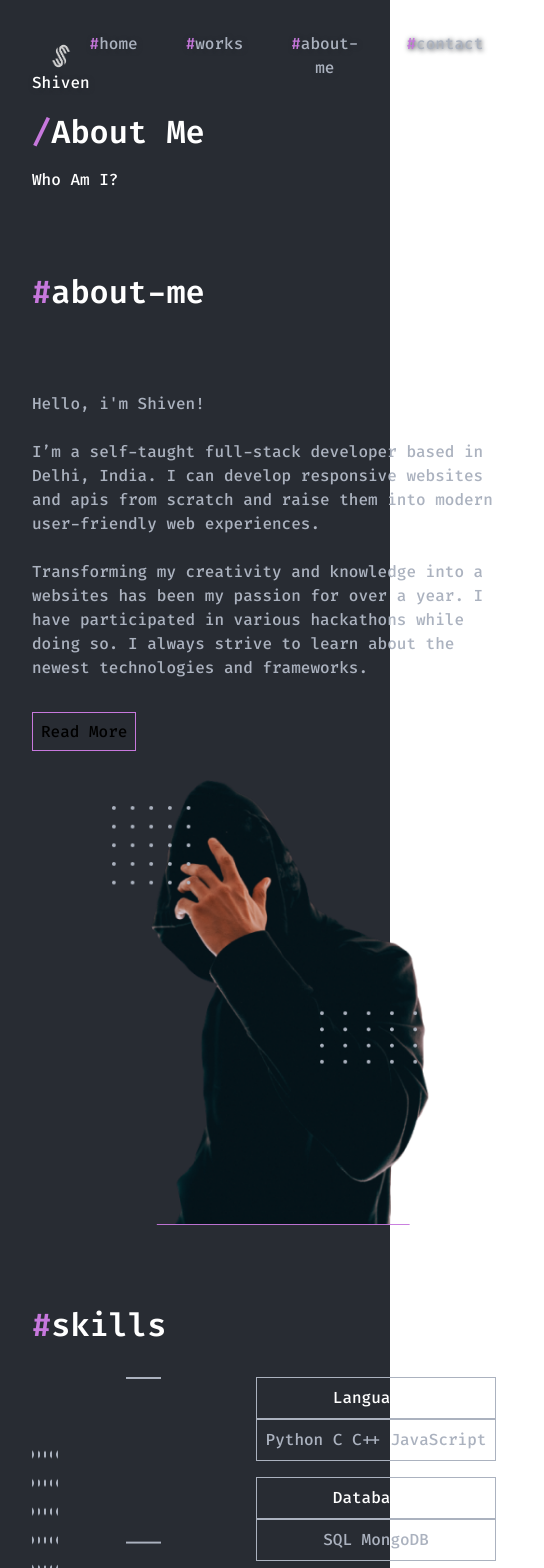
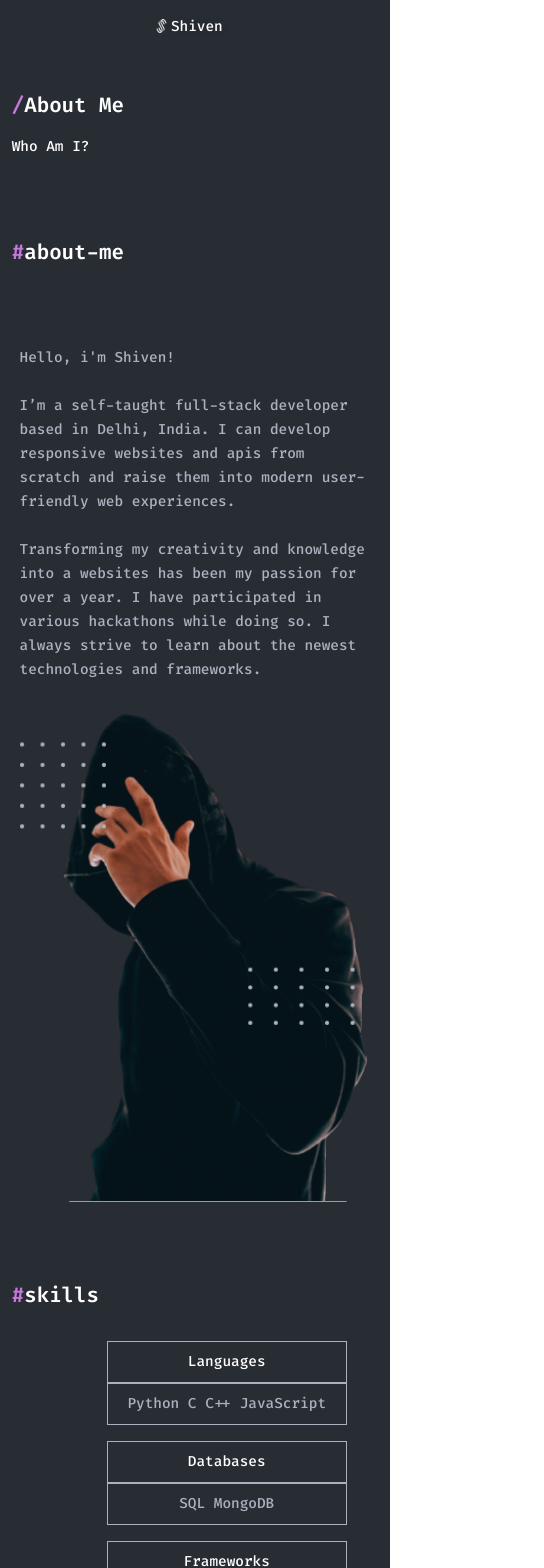
Before and after one commit to Nevish-302/Portfolio, a React (Vite) app: page /about in a window 390 px wide. Shown: the top 1568 px of the page, 544 px wide, since content can reach past the window. Built offline with nearby package versions, Linux system fonts and the light colour scheme.

Commit message:
mobile-responsive

```diff
--- a/src/components/Navbar/Navbar.css
+++ b/src/components/Navbar/Navbar.css
@@ -40,3 +40,32 @@
     top: .5rem;
     height: 2rem;
 }
+@media (max-width : 480px) {
+.nav-logo-image{
+    height: 1.2rem;
+    top: 0.3rem;
+    text-align: left;
+    justify-content: left;
+}
+.nav-buttons {
+    flex-direction: column;
+    display: none;
+}
+.navbar{
+    flex-direction: column;
+    width: 90vw;
+    background-color: #282c33;
+
+}
+.nav-vbar {
+    display: none;
+}
+.nav-button {
+    width: fit-content;
+    padding-right: 2rem;
+    padding-left: 1rem;
+    margin-bottom: .1rem;
+    text-align: left;
+
+}
+}
--- a/src/components/Navbar/Navbar.jsx
+++ b/src/components/Navbar/Navbar.jsx
@@ -7,6 +7,11 @@ import { Link } from "react-router-dom";
 
 export default function Navbar()
 {
+    const showNav = () => {
+        const jack = document.getElementsByClassName('nav-buttons')[0].style;
+        jack.display = jack.display == '' ? 'flex' : '';
+        console.log(jack.display == '')
+    }
     return (
         <div className="navbar">
             <div className="nav-vbar">
@@ -14,7 +19,7 @@ export default function Navbar()
                 <a href="https://github.com/Nevish-302"><img src={github} className="nav-image" /></a>
                 <a href="https://www.linkedin.com/in/shiven-upadhyay-9834bb100/"><img src={linkedin} className="nav-image" /></a>
             </div>
-        <div className="nav-logo text white">
+        <div className="nav-logo text white" onClick={showNav}>
             <img src={logo} className="nav-logo-image" />
             Shiven
         </div>
--- a/src/components/footer/Footer.css
+++ b/src/components/footer/Footer.css
@@ -33,3 +33,14 @@
     top: .2rem;
     height: 2rem;
 }
+@media (max-width : 480px) {
+    .footer{
+        width: 94vw;
+    }
+    .footer-desc {
+        display: none;
+    }
+    .footer-name{
+        display: none;
+    }
+}
--- a/src/components/landingPage/About.css
+++ b/src/components/landingPage/About.css
@@ -19,3 +19,18 @@
     display: block;
     margin-top: 2rem;
 }
+@media (max-width : 480px) {
+.about-image{
+        width: 90vw;
+    }
+.about-text{
+        width: 90vw;
+    }
+.lp-about {
+    display: block;
+    width: 94vw;
+}
+.read-more{
+    display: none;
+}
+}
--- a/src/components/landingPage/Contacts.css
+++ b/src/components/landingPage/Contacts.css
@@ -6,6 +6,7 @@
 .contacts-box {
     margin-top: 2rem;
     display: flex;
+    flex-wrap: wrap;
     flex-direction: row;
     justify-content: space-between;
 }
@@ -29,3 +30,11 @@
     margin-right: .5rem;
     height: 2rem;
 }
+@media (max-width : 480px) {
+.lp-contacts {
+    width: 94vw;
+}
+.contact-list {
+    margin-top: 2rem;
+}
+}
--- a/src/components/landingPage/Intro.css
+++ b/src/components/landingPage/Intro.css
@@ -71,3 +71,47 @@
 .by{
     padding: .9rem;
 }
+@media (max-width : 480px) {
+    .intro-quote-box {
+        display: none;
+    }
+    #root {
+        padding: 3vw;
+    }
+    .intro-main {
+        display: block;
+        flex-direction: column;
+        width: 94vw;
+        justify-content: center;
+
+    }
+    .head {
+        font-size: 1.3rem;
+        line-height: 1.7rem;
+    }
+    .intro-head{
+        width: 90vw;
+    }
+    .intro-left {
+        text-align: justify;
+        padding: 0;
+        margin-right: 0;
+    }
+    .intro-left > .purple-box {
+        display: none;
+    }
+    .intro-desc {
+        width: 90vw;
+    }
+    .intro-box {
+        width: 90vw;
+        margin-left: 0;
+    }
+    .text
+    {
+        font-size: .9rem;
+    }
+    .intro-image {
+        width: 90vw;
+    }
+}
--- a/src/components/landingPage/Project1.css
+++ b/src/components/landingPage/Project1.css
@@ -25,3 +25,11 @@
 .project-buttons {
     display: flex;
 }
+@media (max-width : 480px) {
+    .project {
+        display: block;
+        width: 90vw;
+    }.project-image {
+        width: 90vw;
+    }
+    }
--- a/src/components/landingPage/Projects.css
+++ b/src/components/landingPage/Projects.css
@@ -8,3 +8,12 @@
     margin-top: 2rem;
     justify-content: space-around;
 }
+@media (max-width : 480px) {
+    .lp-projects {
+        display: block;
+        width: 94vw;
+    }
+    .line {
+        display: none;
+    }
+    }
--- a/src/components/landingPage/Skills.css
+++ b/src/components/landingPage/Skills.css
@@ -14,3 +14,11 @@
 .skills-image {
     width: 30%;
 }
+@media (max-width : 480px) {
+.skills-image{
+    display: none;
+}
+.skills-box {
+    width: 90vw;
+}
+}
--- a/src/components/projects/Projects.css
+++ b/src/components/projects/Projects.css
@@ -17,3 +17,8 @@
     font-size: 1.6rem;
     margin-top: 2rem;
 }
+@media (max-width : 480px) {
+.projects {
+    display: block;
+}
+}
```
